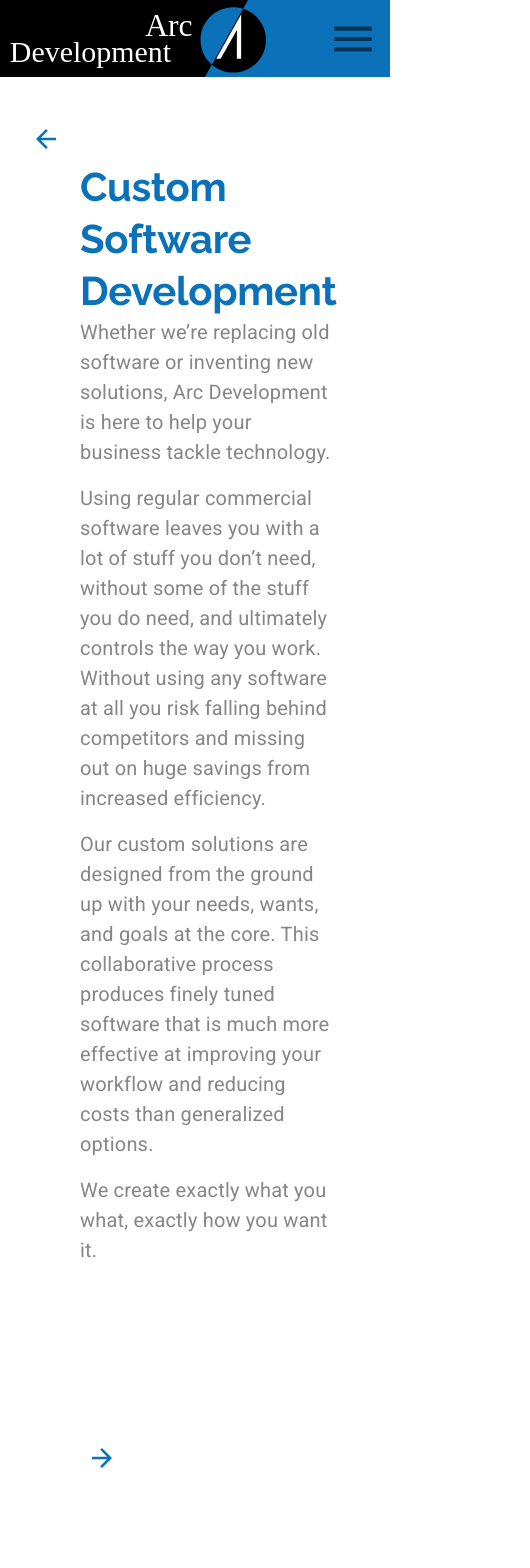
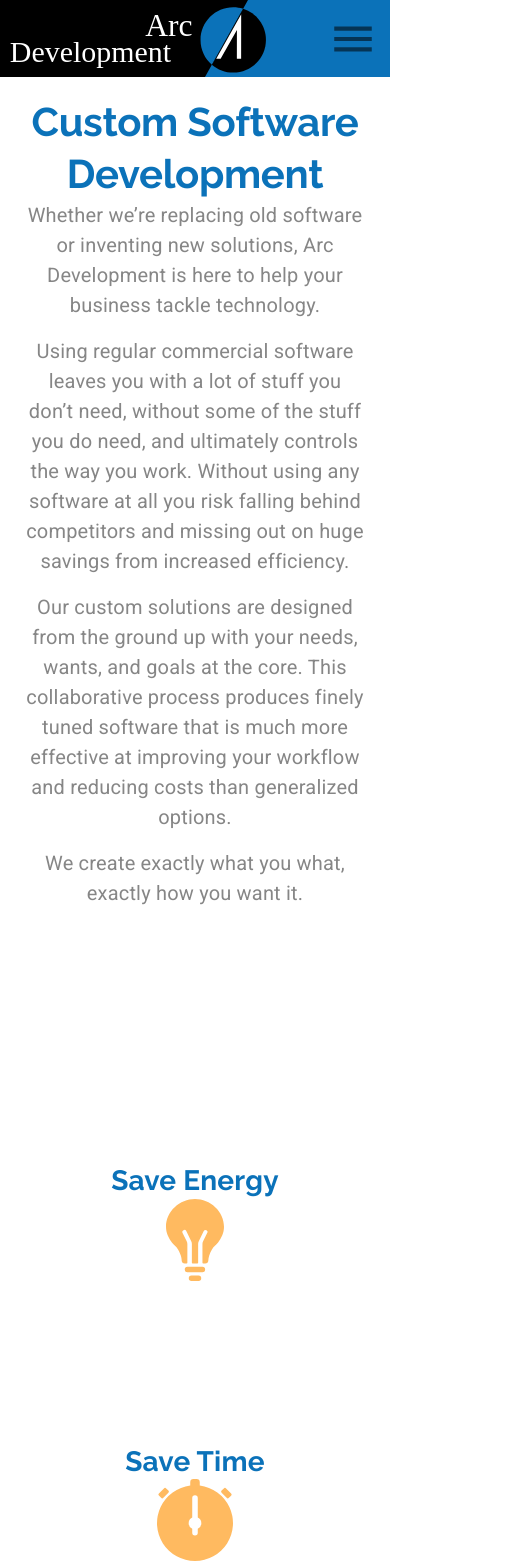
Before and after one commit to EmmieA/arcdevelopment, a React (Create React App) app: page /customsoftware in a window 390 px wide. Shown: the top 1568 px of the page, 530 px wide, since content can reach past the window. Built offline with nearby package versions, Linux system fonts and the light colour scheme.

Commit message:
Finished custom software

```diff
--- a/src/Contexts/ViewportContext.js
+++ b/src/Contexts/ViewportContext.js
@@ -8,14 +8,16 @@ export const ViewportContext = createContext();
 const ViewportContextProvider = (props) => {
   const theme = useTheme();
 
+  const viewportIsXs = useMediaQuery(theme.breakpoints.down('xs'));
   const viewportIsSmallOrBelow = useMediaQuery(theme.breakpoints.down('sm'));
-  const viewportIsXs = useMediaQuery(theme.breakpoints.down('xs'));
+  const viewportIsMediumOrBelow = useMediaQuery(theme.breakpoints.down('md'));
 
   return (
     <ViewportContext.Provider
       value={{
         viewportIsXs,
         viewportIsSmallOrBelow,
+        viewportIsMediumOrBelow,
       }}
     >
       {props.children}
--- a/src/common/Theme.js
+++ b/src/common/Theme.js
@@ -4,7 +4,7 @@ const arcBlue = '#0b72b9';
 const arcOrange = '#ffba60';
 const arcGray = '#868686';
 
-export default createMuiTheme({
+const theme = createMuiTheme({
   palette: {
     common: {
       blue: arcBlue,
@@ -75,3 +75,5 @@ export default createMuiTheme({
     },
   },
 });
+
+export default theme;
--- a/src/components/App.js
+++ b/src/components/App.js
@@ -14,6 +14,7 @@ import Footer from '../components/ui/Footer/Footer';
 import LandingPage from './LandingPage';
 import Services from './Pages/Services';
 import CustomSoftware from './Pages/CustomSoftware';
+import MobileApps from './Pages/MobileApps';
 
 function App() {
   return (
@@ -37,7 +38,7 @@ function App() {
              */}
               <Route exact path="/services" component={Services} />
               <Route exact path="/customsoftware" component={CustomSoftware} />
-              <Route exact path="/mobileapps" component={() => <div>Mobile Apps</div>} />
+              <Route exact path="/mobileapps" component={MobileApps} />
               <Route exact path="/websites" component={() => <div>Websites</div>} />
               <Route exact path="/revolution" component={() => <div>The Revolution</div>} />
               <Route exact path="/about" component={() => <div>About Us</div>} />
--- a/src/components/Pages/CustomSoftware.js
+++ b/src/components/Pages/CustomSoftware.js
@@ -5,11 +5,13 @@ import { Link } from 'react-router-dom';
 import Lottie from 'react-lottie';
 
 import { RouteContext } from '../../Contexts/RouteContext';
+import { ViewportContext } from '../../Contexts/ViewportContext';
 
 import { useTheme, makeStyles } from '@material-ui/styles';
 
 import { IconButton, Typography } from '@material-ui/core';
 import Grid from '@material-ui/core/Grid';
+import Hidden from '@material-ui/core/Hidden';
 
 import backArrow from '../../assets/backArrow.svg';
 import forwardArrow from '../../assets/forwardArrow.svg';
@@ -21,6 +23,7 @@ import documentsAnimation from '../../animations/documentsAnimation/data.js';
 import scaleAnimation from '../../animations/scaleAnimation/data.json';
 import automationAnimation from '../../animations/automationAnimation/data.json';
 import uxAnimation from '../../animations/uxAnimation/data.js';
+import CallToAction from '../ui/CallToAction/CallToAction';
 
 const useStyles = makeStyles((theme) => ({
   mainContainer: {
@@ -28,13 +31,22 @@ const useStyles = makeStyles((theme) => ({
     paddingRight: '5em',
     paddingTop: '2em',
     paddingBottom: '10em',
+    [theme.breakpoints.down('sm')]: {
+      paddingLeft: '1.5em',
+      paddingRight: '1.5em',
+      paddingTop: '1em',
+    },
   },
   iconContainer: {
     marginTop: '15em',
     marginBottom: '20em',
   },
+  rowContainer: {
+    paddingLeft: '5em',
+    paddingRight: '5em',
+  },
   textContainer: {
-    maxWidth: '40em',
+    maxWidth: '30em',
   },
   arrowContainer: {
     marginTop: '0.3em',
@@ -43,6 +55,8 @@ const useStyles = makeStyles((theme) => ({
 
 const CustomSoftware = () => {
   const { handleSetNavChoice, handleSetSelectedSubMenuItem } = useContext(RouteContext);
+  const { viewportIsSmallOrBelow, viewportIsMediumOrBelow } = useContext(ViewportContext);
+
   const classes = useStyles();
   const theme = useTheme();
 
@@ -83,9 +97,11 @@ const CustomSoftware = () => {
   };
 
   return (
+    <>
       <Grid container direction="column" className={classes.mainContainer}>
         {/* ----- TITLE & ARROWS ----- */}
-      <Grid item container direction="row">
+        <Grid item container direction="row" justify={viewportIsMediumOrBelow ? 'center' : undefined}>
+          <Hidden mdDown>
             <Grid item className={classes.arrowContainer} style={{ marginRight: '1em', marginLeft: '-3.5em' }}>
               <IconButton
                 component={Link}
@@ -96,30 +112,34 @@ const CustomSoftware = () => {
                 <img src={backArrow} alt="back to services page" />
               </IconButton>
             </Grid>
+          </Hidden>
           <Grid item container direction="column" className={classes.textContainer}>
             <Grid item>
-            <Typography variant="h2">Custom Software Development</Typography>
+              <Typography variant="h2" align={viewportIsMediumOrBelow ? 'center' : undefined}>
+                Custom Software Development
+              </Typography>
             </Grid>
             <Grid item>
-            <Typography variant="body1" paragraph>
+              <Typography variant="body1" paragraph align={viewportIsMediumOrBelow ? 'center' : undefined}>
                 Whether we’re replacing old software or inventing new solutions, Arc Development is here to help your
                 business tackle technology.
               </Typography>
-            <Typography variant="body1" paragraph>
-              Using regular commercial software leaves you with a lot of stuff you don’t need, without some of the stuff
-              you do need, and ultimately controls the way you work. Without using any software at all you risk falling
-              behind competitors and missing out on huge savings from increased efficiency.
+              <Typography variant="body1" paragraph align={viewportIsMediumOrBelow ? 'center' : undefined}>
+                Using regular commercial software leaves you with a lot of stuff you don’t need, without some of the
+                stuff you do need, and ultimately controls the way you work. Without using any software at all you risk
+                falling behind competitors and missing out on huge savings from increased efficiency.
               </Typography>
-            <Typography variant="body1" paragraph>
+              <Typography variant="body1" paragraph align={viewportIsMediumOrBelow ? 'center' : undefined}>
                 Our custom solutions are designed from the ground up with your needs, wants, and goals at the core. This
                 collaborative process produces finely tuned software that is much more effective at improving your
                 workflow and reducing costs than generalized options.
               </Typography>
-            <Typography variant="body1" paragraph>
+              <Typography variant="body1" paragraph align={viewportIsMediumOrBelow ? 'center' : undefined}>
                 We create exactly what you what, exactly how you want it.
               </Typography>
             </Grid>
           </Grid>
+          <Hidden mdDown>
             <Grid item className={classes.arrowContainer}>
               <IconButton
                 component={Link}
@@ -133,7 +153,9 @@ const CustomSoftware = () => {
                 <img src={forwardArrow} alt="go to ios and android page" />
               </IconButton>
             </Grid>
+          </Hidden>
         </Grid>
+
         {/* ----- ENERGY TIME MONEY ----- */}
         <Grid item container direction="row" justify="center" className={classes.iconContainer}>
           <Grid item container direction="column" alignItems="center" md style={{ maxWidth: '40em' }}>
@@ -145,7 +167,18 @@ const CustomSoftware = () => {
             </Grid>
           </Grid>
 
-        <Grid item container direction="column" alignItems="center" md style={{ maxWidth: '40em' }}>
+          <Grid
+            item
+            container
+            direction="column"
+            alignItems="center"
+            md
+            style={{
+              maxWidth: '40em',
+              marginTop: viewportIsSmallOrBelow ? '10em' : 0,
+              marginBottom: viewportIsSmallOrBelow ? '10em' : 0,
+            }}
+          >
             <Grid item>
               <Typography variant="h4">Save Time</Typography>
             </Grid>
@@ -163,47 +196,63 @@ const CustomSoftware = () => {
             </Grid>
           </Grid>
         </Grid>
+
         {/* ----- DIGITAL DOCS & SCALE ----- */}
-      <Grid item container direction="row" justify="space-around">
+        <Grid
+          item
+          container
+          direction={viewportIsMediumOrBelow ? 'column' : 'row'}
+          alignItems={viewportIsMediumOrBelow ? 'center' : undefined}
+          justify="space-around"
+        >
           <Grid item container className={classes.textContainer} md>
-          <Grid item container direction="column">
+            <Grid item container direction="column" md>
               <Grid item>
-              <Typography variant="h4">Digital Documents & Data</Typography>
+                <Typography variant="h4" align={viewportIsSmallOrBelow ? 'center' : undefined}>
+                  Digital Documents & Data
+                </Typography>
               </Grid>
               <Grid item>
-              <Typography variant="body1" paragraph>
+                <Typography variant="body1" paragraph align={viewportIsSmallOrBelow ? 'center' : undefined}>
                   Reduce Errors. Reduce Waste. Reduce Costs.
                 </Typography>
-              <Typography variant="body1" paragraph>
+                <Typography variant="body1" paragraph align={viewportIsSmallOrBelow ? 'center' : undefined}>
                   Billions are spent annually on the purchasing, printing, and distribution of paper. On top of the
                   massive environmental impact this has, it causes harm to your bottom line as well.
                 </Typography>
-              <Typography variant="body1" paragraph>
+                <Typography variant="body1" paragraph align={viewportIsSmallOrBelow ? 'center' : undefined}>
                   By utilizing digital forms and documents you can remove these obsolete expenses, accelerate your
                   communication, and help the Earth.
                 </Typography>
               </Grid>
             </Grid>
           </Grid>
-        <Grid item md>
+          <Grid item md style={{ marginBottom: viewportIsMediumOrBelow ? '15em' : 0 }}>
             <Lottie
               options={aniDocumentOptions}
               isStopped={false}
               style={{ maxHeight: 275, maxWidth: 275, minHeight: 250 }}
             />
           </Grid>
-        <Grid item md>
+          <Grid
+            item
+            md
+            style={{
+              marginBottom: viewportIsMediumOrBelow ? '5em' : 0,
+              marginTop: viewportIsMediumOrBelow ? '15em' : 0,
+            }}
+          >
             <Lottie options={aniScaleOptions} isStopped={false} style={{ maxHeight: 260, maxWidth: 280 }} />
           </Grid>
           <Grid item container className={classes.textContainer} md>
             <Grid item container direction="column">
               <Grid item>
-              <Typography variant="h4" align="right">
+                <Typography variant="h4" align={viewportIsSmallOrBelow ? 'center' : 'right'}>
                   Scale
                 </Typography>
               </Grid>
               <Grid item>
-              <Typography variant="body1" paragraph align="right">
+                <Typography variant="body1" paragraph align={viewportIsSmallOrBelow ? 'center' : 'right'}>
                   Whether you’re a large brand, just getting started, or taking off right now, our application
                   architecture ensures pain-free growth and reliability.
                 </Typography>
@@ -211,10 +260,16 @@ const CustomSoftware = () => {
             </Grid>
           </Grid>
         </Grid>
+
         {/* ----- ROOT CAUSE TREE ----- */}
         <Grid item container direction="column" alignItems="center" style={{ marginTop: '20em', marginBottom: '20em' }}>
-        <Grid item md>
-          <img src={tree} alt="tree with roots extending" height="450em" width="450em" />
+          <Grid item md style={{ marginBottom: viewportIsSmallOrBelow ? '3em' : 0 }}>
+            <img
+              src={tree}
+              alt="tree with roots extending"
+              height={viewportIsSmallOrBelow ? '300em' : '450em'}
+              width={viewportIsSmallOrBelow ? '300em' : '450em'}
+            />
           </Grid>
           <Grid item container direction="column" alignItems="center" className={classes.textContainer}>
             <Grid item md>
@@ -229,55 +284,82 @@ const CustomSoftware = () => {
             </Typography>
           </Grid>
         </Grid>
+
         {/* ----- AUTOMATION & EXPERIENCE ----- */}
-      <Grid item container direction="row" justify="space-around" style={{ marginBottom: '10em' }}>
+        <Grid
+          item
+          container
+          direction={viewportIsMediumOrBelow ? 'column' : 'row'}
+          alignItems={viewportIsMediumOrBelow ? 'center' : undefined}
+          justify="space-around"
+        >
           <Grid item container className={classes.textContainer} md>
             <Grid item container direction="column">
               <Grid item>
-              <Typography variant="h4">Automation</Typography>
+                <Typography variant="h4" align={viewportIsSmallOrBelow ? 'center' : undefined}>
+                  Automation
+                </Typography>
               </Grid>
               <Grid item>
-              <Typography variant="body1" paragraph>
+                <Typography variant="body1" paragraph align={viewportIsSmallOrBelow ? 'center' : undefined}>
                   Why waste time when you don’t have to?
                 </Typography>
-              <Typography variant="body1" paragraph>
+                <Typography variant="body1" paragraph align={viewportIsSmallOrBelow ? 'center' : undefined}>
                   We can help you identify processes with time or event based actions which can now easily be automated.
                 </Typography>
-              <Typography variant="body1" paragraph>
-                Increasing efficiency increases profits, leaving you more time to focus on your business, not busywork.
+                <Typography variant="body1" paragraph align={viewportIsSmallOrBelow ? 'center' : undefined}>
+                  Increasing efficiency increases profits, leaving you more time to focus on your business, not
+                  busywork.
                 </Typography>
               </Grid>
             </Grid>
           </Grid>
-        <Grid item md>
+          <Grid
+            item
+            md
+            style={{
+              marginTop: viewportIsMediumOrBelow ? '5em' : 0,
+              marginBottom: viewportIsMediumOrBelow ? '15em' : 0,
+            }}
+          >
             <Lottie options={aniAutomationOptions} isStopped={false} style={{ maxHeight: 290, maxWidth: 280 }} />
           </Grid>
-        <Grid item md>
+          <Grid
+            item
+            md
+            style={{
+              marginBottom: viewportIsMediumOrBelow ? '5em' : 0,
+              marginTop: viewportIsMediumOrBelow ? '5em' : 0,
+            }}
+          >
             <Lottie options={aniUxOptions} isStopped={false} style={{ maxHeight: 310, maxWidth: 155 }} />
           </Grid>
           <Grid item container className={classes.textContainer} md>
             <Grid item container direction="column">
               <Grid item>
-              <Typography variant="h4" align="right">
+                <Typography variant="h4" align={viewportIsSmallOrBelow ? 'center' : 'right'}>
                   User Experience Design
                 </Typography>
               </Grid>
               <Grid item>
-              <Typography variant="body1" paragraph align="right">
+                <Typography variant="body1" paragraph align={viewportIsSmallOrBelow ? 'center' : 'right'}>
                   A good design that isn’t usable isn’t a good design.
                 </Typography>
-              <Typography variant="body1" paragraph align="right">
+                <Typography variant="body1" paragraph align={viewportIsSmallOrBelow ? 'center' : 'right'}>
                   So why are so many pieces of software complicated, confusing, and frustrating?
                 </Typography>
-              <Typography variant="body1" paragraph align="right">
+                <Typography variant="body1" paragraph align={viewportIsSmallOrBelow ? 'center' : 'right'}>
                   By prioritizing users and the real ways they interact with technology we’re able to develop unique,
                   personable experiences that solve problems rather than create new ones.
                 </Typography>
               </Grid>
             </Grid>
           </Grid>
-      </Grid>{' '}
         </Grid>
+      </Grid>
+
+      <CallToAction />
+    </>
   );
 };
 
```
Lines whose indentation alone changed are shown as unchanged.
